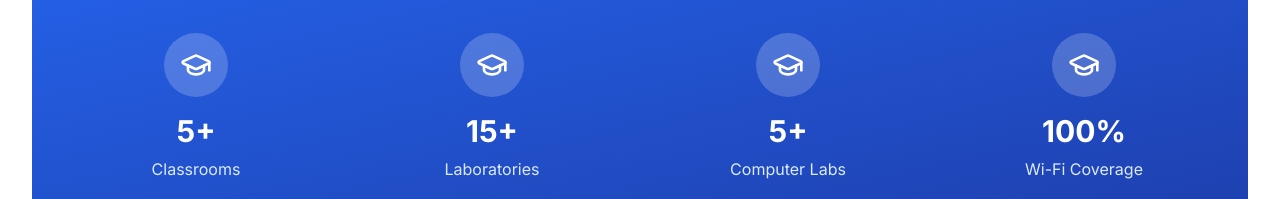
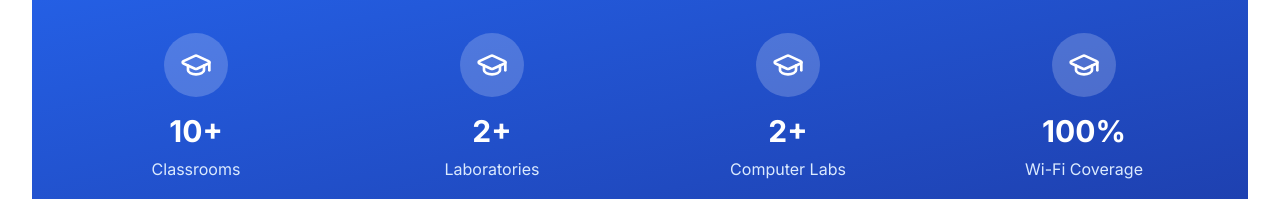
Before and after one commit to salmanfarooqi/hims-college-website-frontend, a Next.js app: page / in a window 1280 px wide. Shown: the part 6290-6489 px from the top of the page. Built offline with nearby package versions, Linux system fonts and the light colour scheme; no server answers.

Commit message:
build-issue

```diff
--- a/app/admin/teachers/page.tsx
+++ b/app/admin/teachers/page.tsx
@@ -137,6 +137,7 @@ const TeachersPage = () => {
         name: formData.get('name') as string,
         position: formData.get('position') as string,
         expertise: formData.get('expertise') as string,
+        description: formData.get('description') as string,
         rating: parseFloat(formData.get('rating') as string) || 5,
         order: parseInt(formData.get('order') as string) || 1,
         isActive: true, // Default to active
@@ -475,6 +476,19 @@ const TeachersPage = () => {
                 </div>
               </div>
 
+              {/* Description Field */}
+              <div className="mb-6">
+                <label className="block text-sm font-semibold text-gray-700 mb-2">Description</label>
+                <textarea
+                  name="description"
+                  defaultValue={editingItem?.description}
+                  className="w-full px-4 py-3 border border-gray-300 rounded-lg focus:ring-2 focus:ring-primary-500 focus:border-transparent transition-all"
+                  placeholder="Enter a brief description about the teacher's background, experience, or achievements"
+                  rows={4}
+                  required
+                />
+              </div>
+
               {/* Order Field */}
               <div className="mb-6">
                 <label className="block text-sm font-semibold text-gray-700 mb-2">Display Order</label>
--- a/app/components/FacilitiesSection.tsx
+++ b/app/components/FacilitiesSection.tsx
@@ -45,9 +45,9 @@ const FacilitiesSection = () => {
   ]
 
   const campusStats = [
-    { number: "5+", label: "Classrooms" },
-    { number: "15+", label: "Laboratories" },
-    { number: "5+", label: "Computer Labs" },
+    { number: "10+", label: "Classrooms" },
+    { number: "2+", label: "Laboratories" },
+    { number: "2+", label: "Computer Labs" },
     { number: "100%", label: "Wi-Fi Coverage" }
   ]
 
```
